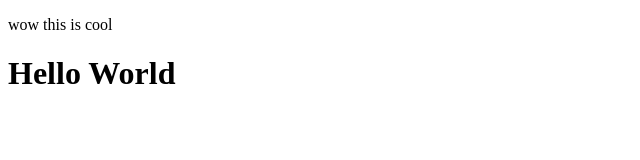
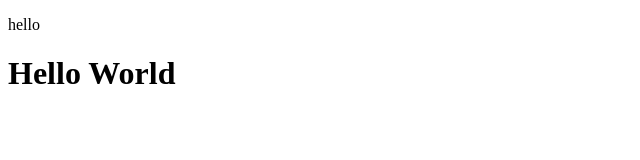
Before and after one commit to SciSpike404/website, a plain HTML site: page index.html in a window 1280 px wide. Shown: the full height of the page, 0-640 px from the left. Drawn offline with Linux system fonts and the light colour scheme.

Commit message:
testing commit

```diff
--- a/index.html
+++ b/index.html
@@ -2,7 +2,7 @@
 <html>
   <head>
     <title>Hello World</title>
-    <p>wow this is cool</p>
+    <p>hello</p>
   </head>
 
   <body>
```
